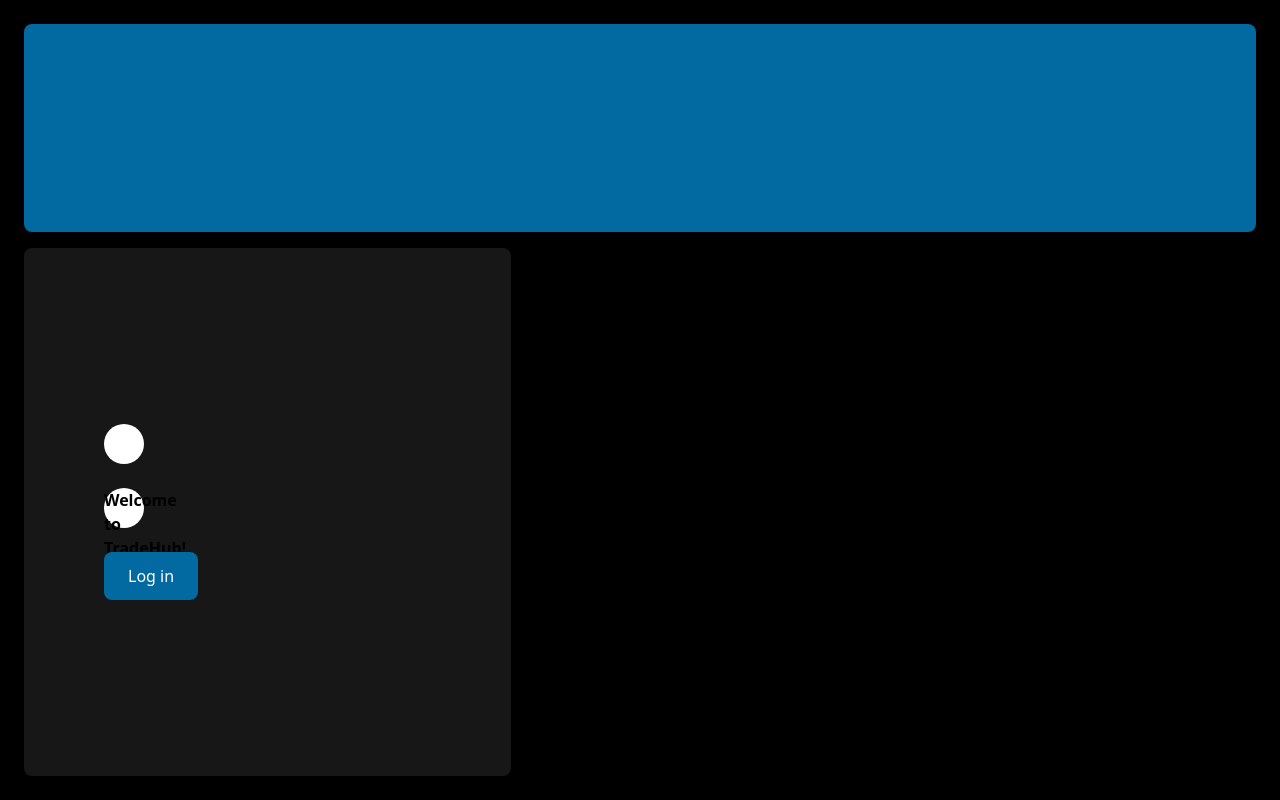
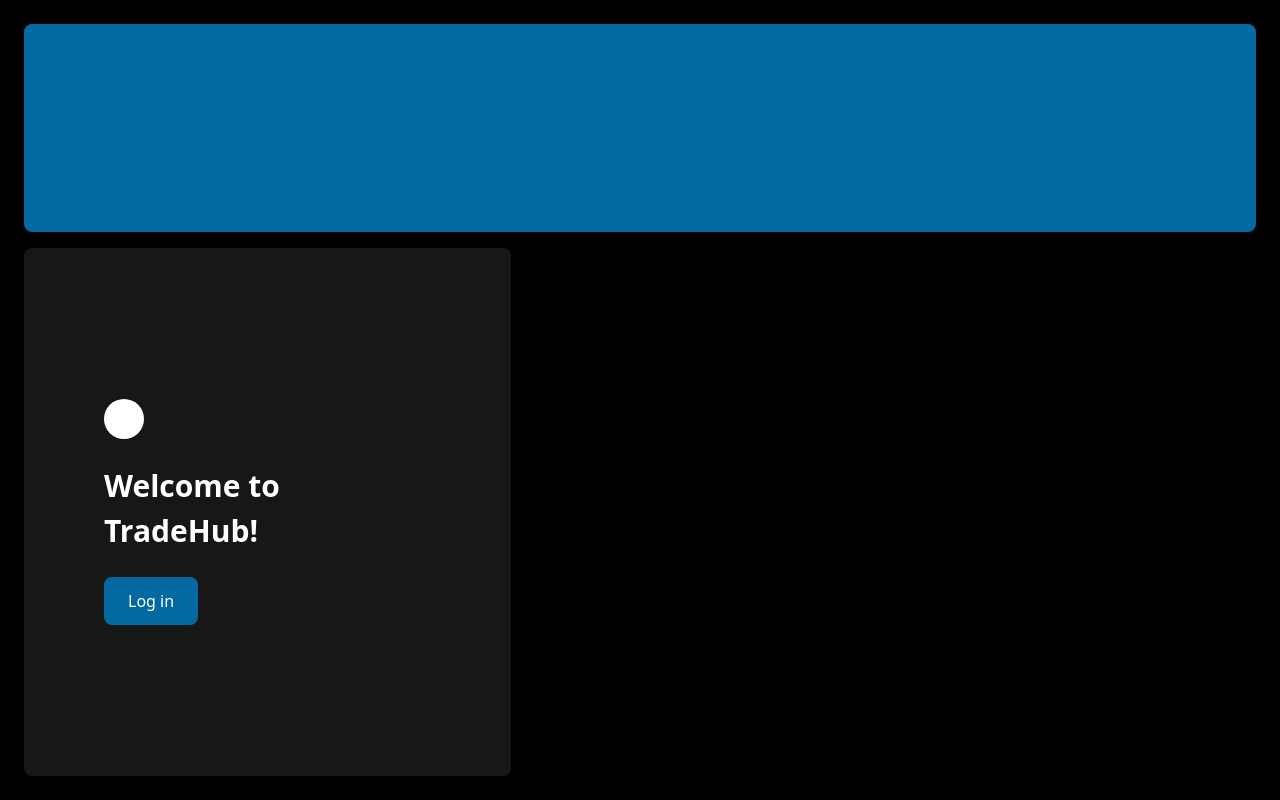
Before and after one commit to OlegSubotin/try-to-make-it, a Next.js app: page / in a window 1280 px wide. Built offline with nearby package versions, Linux system fonts and the light colour scheme.

Commit message:
fix: change the styles for the page.tsx

```diff
--- a/app/page.tsx
+++ b/app/page.tsx
@@ -10,8 +10,8 @@
       </div>
       <div className="mt-4 flex grow flex-col gap-4 md:flex-row ">
         <div className="flex flex-col justify-center gap-6 rounded-lg bg-neutral-900 px-6 py-10 md:w-2/5 md:px-20">
-          <div className="h-10 w-10 rounded-full bg-white" />
-          <p className={style.circle}>
+          <div className={style.circle} />
+          <p className={`text-5xl text-white md:text-3xl md:leading-normal`}>
             <strong>Welcome to TradeHub!</strong>
           </p>
           <Link
```
